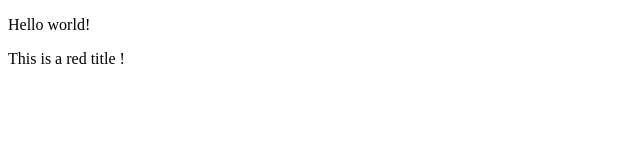
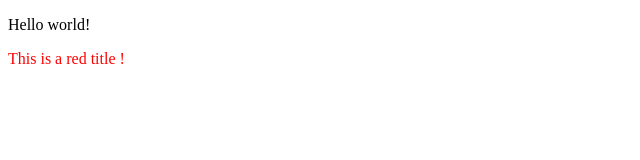
Before and after one commit to danikreis09/hello-world, a plain HTML site: page index.html in a window 1280 px wide. Shown: the whole page, without its empty margins (0-640 px from the left). Drawn offline with Linux system fonts and the light colour scheme.

Commit message:
Fixed a bug in styles.css

```diff
--- a/styles.css
+++ b/styles.css
@@ -1,3 +1,3 @@
-#tite {
+#title {
   color: red;
 }
```
